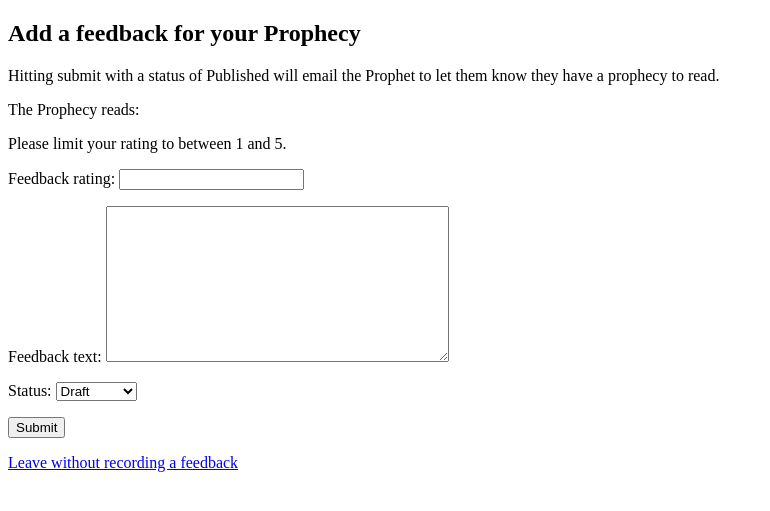
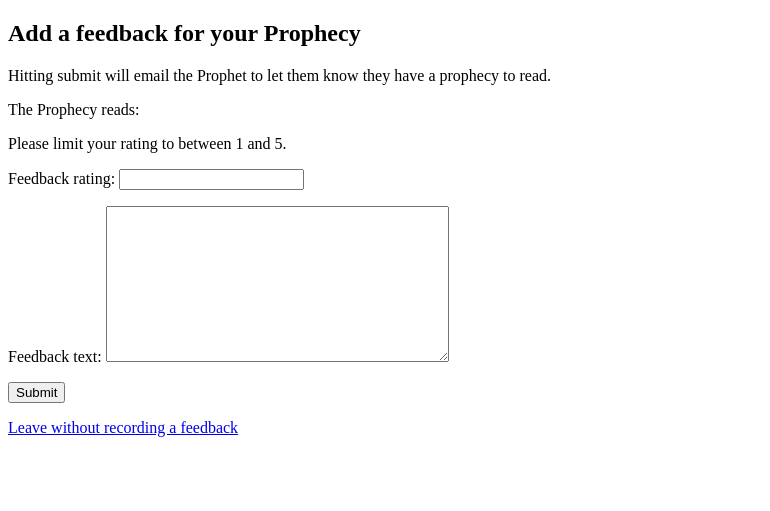
Before and after one commit to djotaku/prophecypracticum_django, a Django app: template prophecypracticum/practicumweb/templates/practicum/create_feedback.html in a window 1280 px wide. Shown: the top 511 px of the page, without its empty margins (0-770 px from the left). Run offline with Django 3.2, Linux system fonts and the light colour scheme; the template is opened without the code that fills it: values that come from a table or form of the project are taken from there, others are empty.

Commit message:
for issue #25

```diff
--- a/prophecypracticum/practicumweb/forms.py
+++ b/prophecypracticum/practicumweb/forms.py
@@ -5,13 +5,13 @@ from .models import Prophecy, ProphecyFeedback, User, PracticumNames
 class ProphecyForm(forms.ModelForm):
     class Meta:
         model = Prophecy
-        fields = ('prophecy_text', 'status',)
+        fields = ('prophecy_text', )
 
 
 class ProphecyRatingForm(forms.ModelForm):
     class Meta:
         model = ProphecyFeedback
-        fields = ('feedback_rating', 'feedback_text', 'status')
+        fields = ('feedback_rating', 'feedback_text', )
 
 
 class RandomizedModelMultipleChoiceField(forms.ModelMultipleChoiceField):
--- a/prophecypracticum/practicumweb/models.py
+++ b/prophecypracticum/practicumweb/models.py
@@ -19,7 +19,7 @@ class Prophecy(models.Model):
     created = models.DateTimeField(auto_now_add=True)
     updated = models.DateTimeField(auto_now=True)
     week_name = models.CharField(max_length=8, default="00000000")
-    status = models.CharField(max_length=10, choices=STATUS_CHOICES, default='draft')
+    status = models.CharField(max_length=10, choices=STATUS_CHOICES, default='published')
     objects = models.Manager()
     published = PublishedManager()
 
@@ -43,7 +43,7 @@ class ProphecyFeedback(models.Model):
     publish = models.DateTimeField(default=timezone.now)
     created = models.DateTimeField(auto_now_add=True)
     updated = models.DateTimeField(auto_now=True)
-    status = models.CharField(max_length=10, choices=STATUS_CHOICES, default='draft')
+    status = models.CharField(max_length=10, choices=STATUS_CHOICES, default='published')
     week_name = models.CharField(max_length=8, default="00000000")
     objects = models.Manager()
     published = PublishedManager()
--- a/prophecypracticum/practicumweb/templates/practicum/create_feedback.html
+++ b/prophecypracticum/practicumweb/templates/practicum/create_feedback.html
@@ -7,7 +7,7 @@
 {% else %}
 <h2>Add a feedback for your Prophecy</h2>
 
-<p>Hitting submit with a status of Published will email the Prophet to let them know they have a prophecy to read.</p>
+<p>Hitting submit will email the Prophet to let them know they have a prophecy to read.</p>
 
 <p>The Prophecy reads:</p>
 <p>{{ prophecy.prophecy_text }}</p>
--- a/prophecypracticum/practicumweb/templates/practicum/create_prophecy.html
+++ b/prophecypracticum/practicumweb/templates/practicum/create_prophecy.html
@@ -7,7 +7,7 @@
 {% else %}
 <h2>Add a new Prophecy</h2>
 
-Pressing Submit with a status of Published will send an email to your supplicant.
+Pressing Submit will send an email to your supplicant.
 
 <p>You are praying for random ID: {{random}}. </p>
 <form action ='.' method="post">
```
